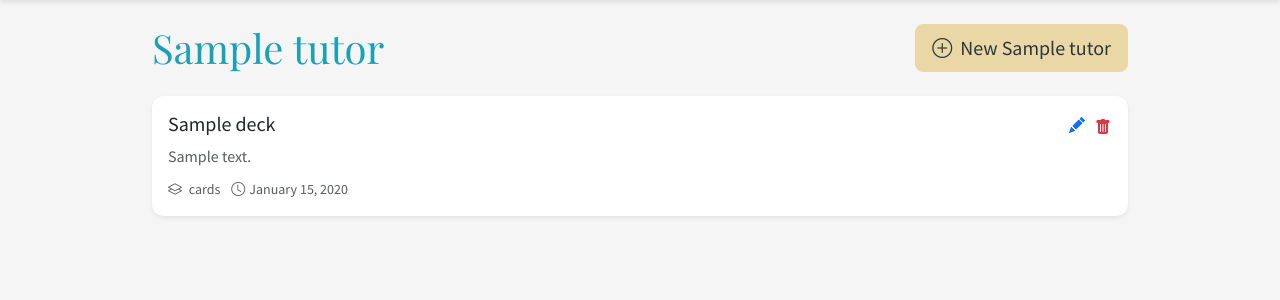
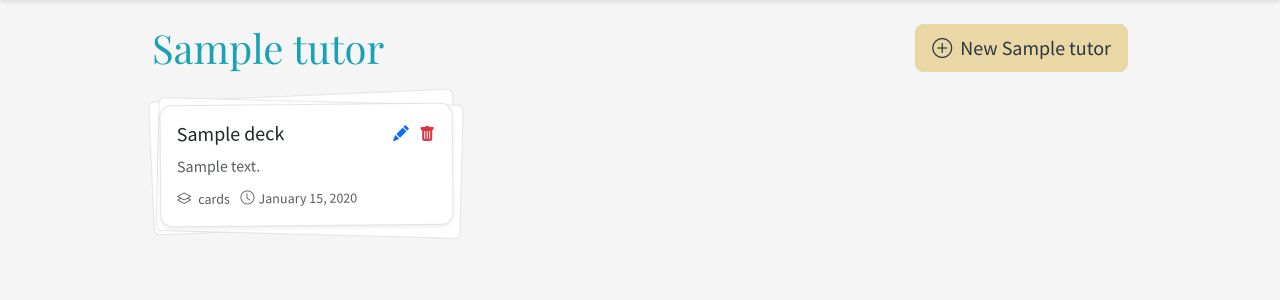
Before and after one commit to lukerohde/interview-prep, a Django app: template app/main/templates/main/deck_list.html in a window 1280 px wide. Shown: the part 80-380 px from the top of the page. Run offline with Django 5.2, Linux system fonts and the light colour scheme; the template is opened without the code that fills it: most values are stand-ins (such as "Sample title", 1, 10 or a date in 2020); parts of the project's set-up code (start-up, migrations or seed data) failed here and were passed over.

Commit message:
study deck styling

```diff
--- a/app/main/templates/main/deck_list.html
+++ b/app/main/templates/main/deck_list.html
@@ -13,10 +13,14 @@
     </div>
   </div>
 
-  <div class="row g-4">
+  <div class="row row-cols-1 row-cols-md-2 row-cols-lg-3 g-4">
     {% for deck in decks %}
-      <div class="col-12">
-        {% include 'main/_deck_detail.html' %}
+      <div class="col">
+        <div class="deck-card-wrapper"
+             data-card-count="{{ deck.flashcards.count }}"
+             style="--base-rotation: {{ forloop.counter|divisibleby:3|yesno:'0.5,-0.5,0' }}deg;">
+          {% include 'main/_deck_detail.html' %}
+        </div>
       </div>
     {% empty %}
       <div class="col-12">
@@ -29,5 +33,56 @@
       </div>
     {% endfor %}
   </div>
+
+  <style>
+    .deck-card-wrapper {
+      --card-offset: 3px;
+      --card-rotation: 2deg;
+      transition: all 0.3s ease-in-out;
+      position: relative;
+      padding: 8px;
+      transform: rotate(var(--base-rotation));
+    }
+
+    .deck-card-wrapper::before,
+    .deck-card-wrapper::after {
+      content: '';
+      position: absolute;
+      top: 2px;
+      left: 2px;
+      right: 2px;
+      bottom: 2px;
+      background: white;
+      border: 1px solid rgba(0,0,0,0.1);
+      border-radius: 0.375rem;
+      transition: all 0.3s ease-in-out;
+    }
+
+    .deck-card-wrapper::before {
+      transform: translate(calc(var(--card-offset) * -1), calc(var(--card-offset) * -1)) rotate(calc(var(--card-rotation) * -1));
+    }
+
+    .deck-card-wrapper::after {
+      transform: translate(var(--card-offset), var(--card-offset)) rotate(var(--card-rotation));
+    }
+
+    .deck-card-wrapper:hover {
+      --card-offset: 6px;
+      --card-rotation: 4deg;
+      transform: translateY(-5px) rotate(0deg) !important;
+    }
+
+    .card {
+      position: relative;
+      transition: all 0.3s ease-in-out;
+      border: 1px solid rgba(0,0,0,0.1);
+      background: white;
+      z-index: 1;
+    }
+
+    .hover-lift:hover {
+      box-shadow: 0 .5rem 1rem rgba(0,0,0,.15) !important;
+    }
+  </style>
 </div>
 {% endblock %}
```
